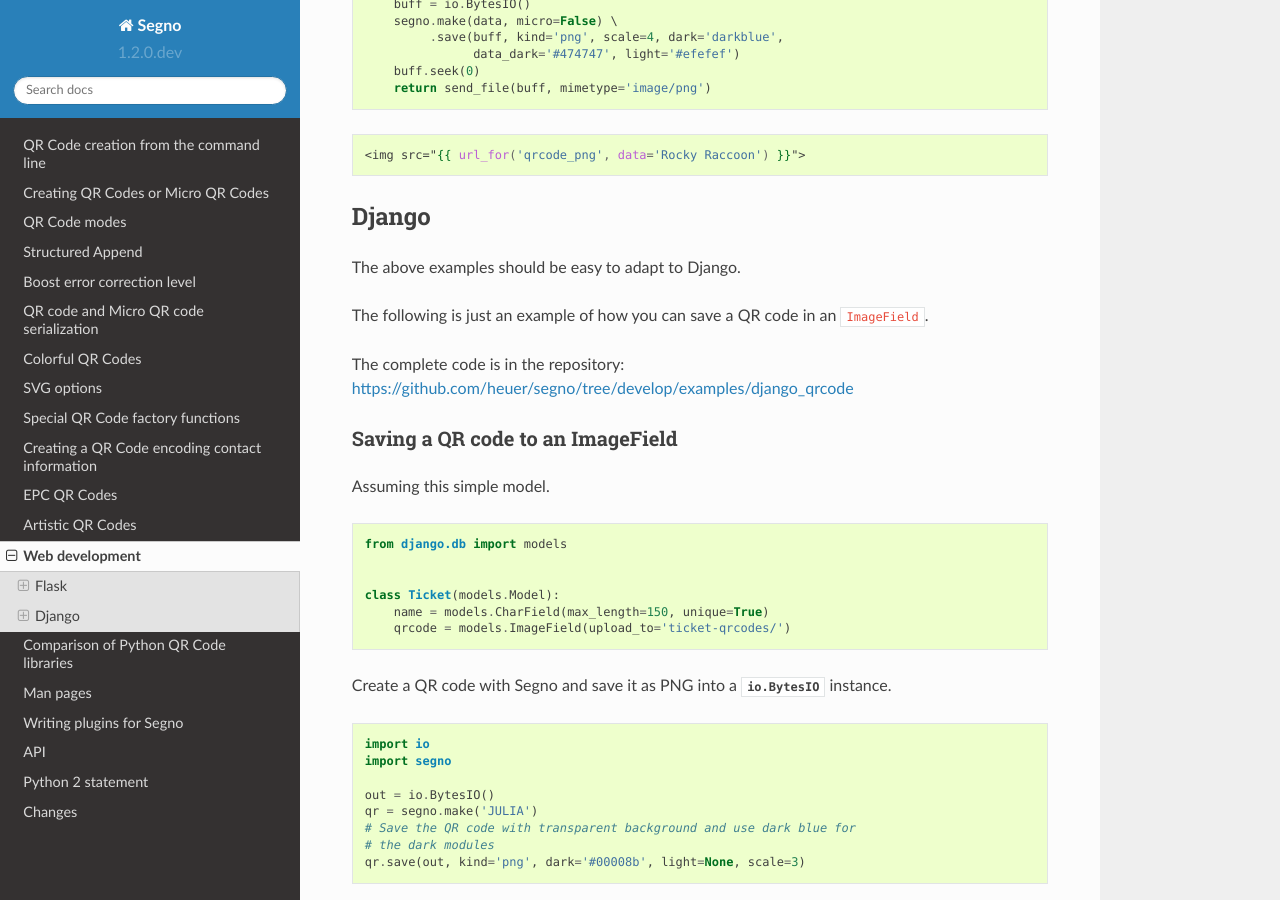
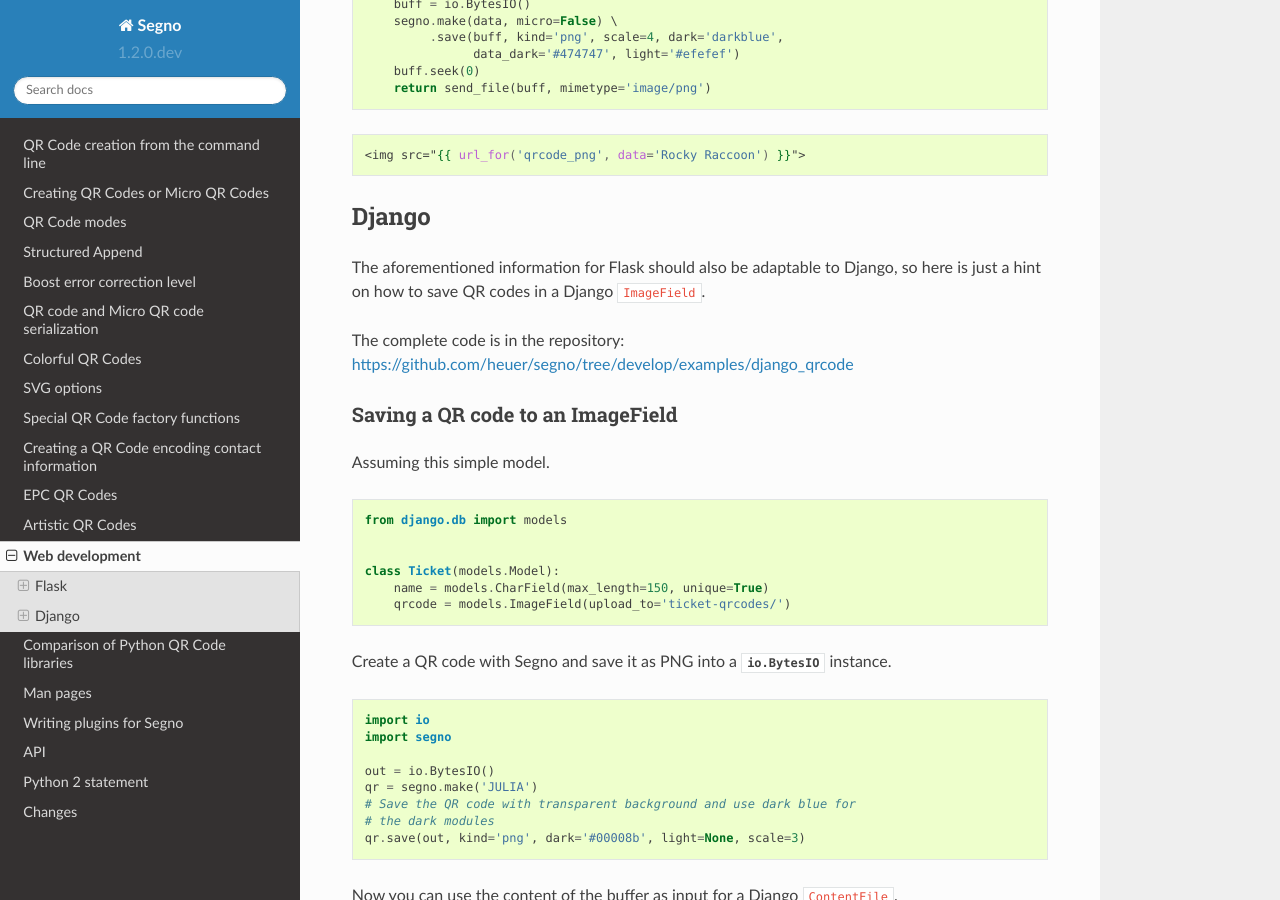
Before and after one commit to heuer/segno, a Sphinx documentation site: the page built from docs/web-development.rst, in a window 1280 px wide and 900 px high, scrolled down 1608 px. Built offline with Sphinx 7.4.7 and the Read the Docs theme 2.0.0, drawn with Linux system fonts in a browser that asks for light colours; the version number is read from the project's files by our own code.

Commit message:
Updated docs

```diff
--- a/docs/web-development.rst
+++ b/docs/web-development.rst
@@ -104,10 +104,8 @@ then to deliver them with ``send_file``.
 Django
 ------
 
-The above examples should be easy to adapt to Django.
-
-The following is just an example of how you can save a QR code in an
-``ImageField``.
+The aforementioned information for Flask should also be adaptable to Django, so
+here is just a hint on how to save QR codes in a Django ``ImageField``.
 
 The complete code is in the repository:
 https://github.com/heuer/segno/tree/develop/examples/django_qrcode
```
